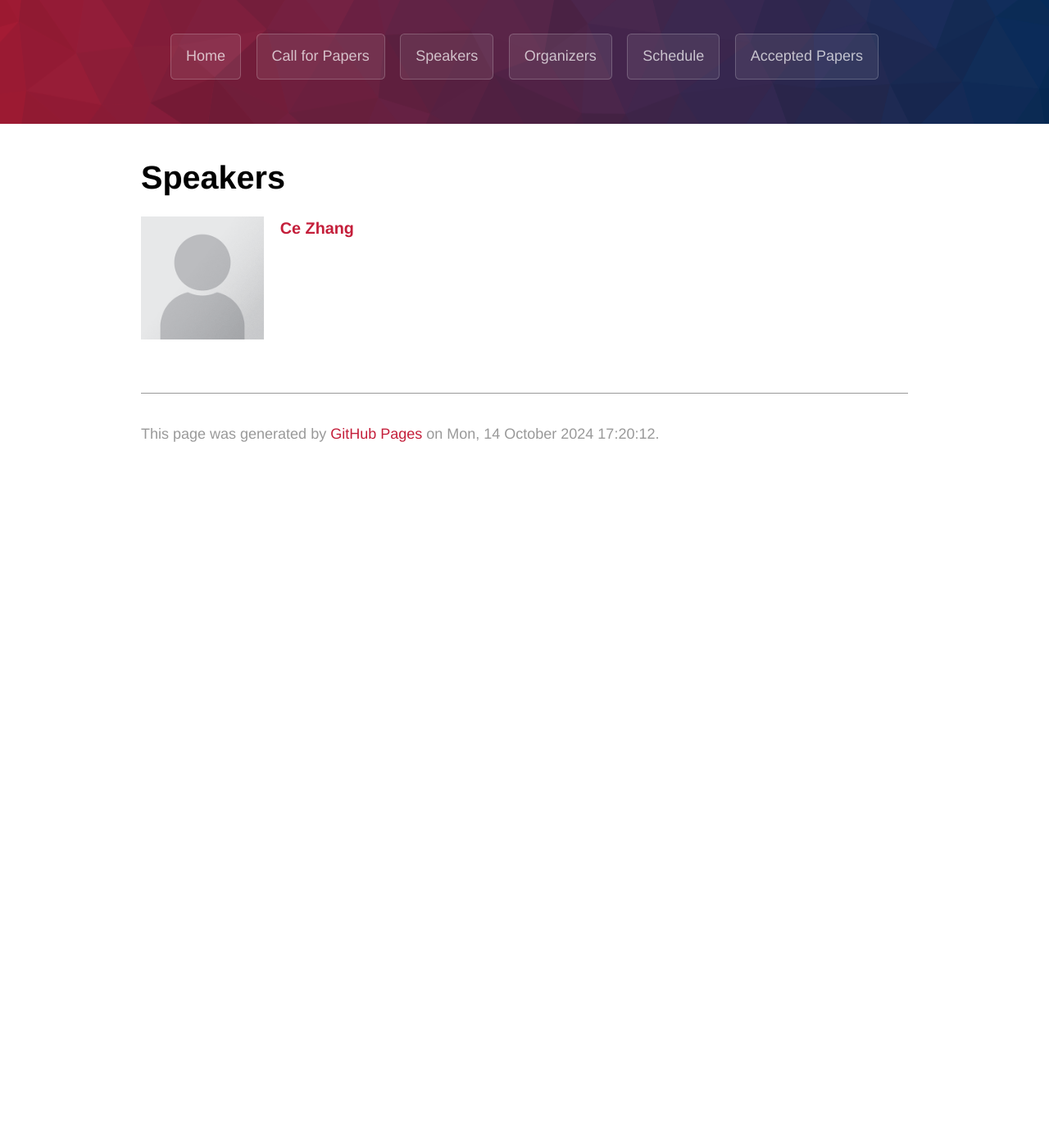
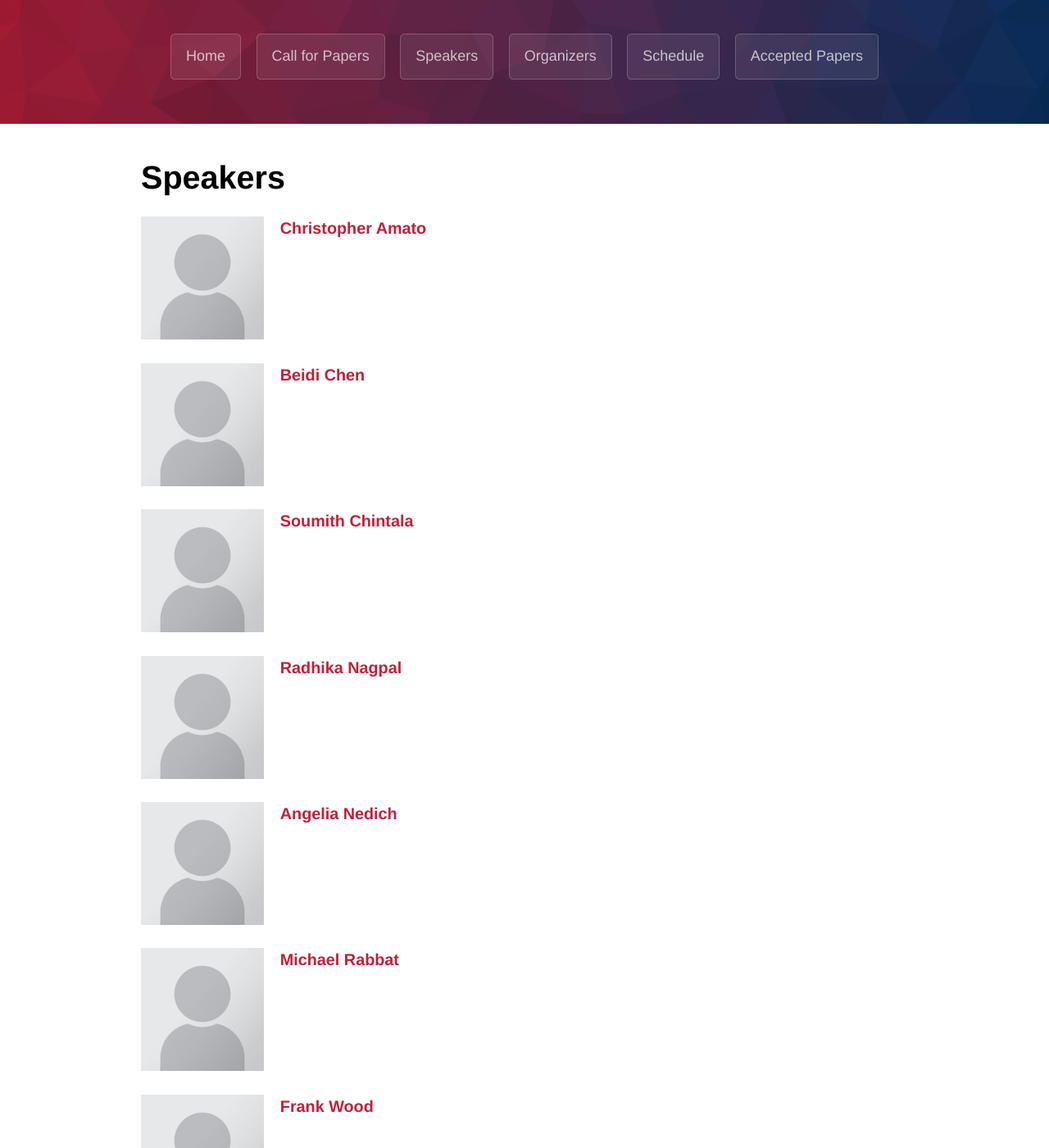
Before and after one commit to DDA-ICLR2025/site-public, a Jekyll site: the page built from speakers.md, in a window 1280 px wide and 1400 px high, scrolled down 302 px. Shown: the whole window at 82% size. Built offline with Jekyll 4.4.1, drawn with Linux system fonts in a browser that asks for light colours; some web fonts are replaced; our own code applies the rules of GitHub Pages for plain Markdown files; before the commit the page ends 900 px from its top, so only the background shows below that.

Commit message:
maint: updates speaker list

```diff
--- a/speakers.md
+++ b/speakers.md
@@ -5,6 +5,55 @@ layout: default
 # Speakers
 
 <div class='orgWrapper'>
+<img src="/assets/images/placeholder.png" alt="Christopher Amato" width="150" />
+<div class='bioWrapper'>
+[**Christopher Amato**]()
+</div>
+</div>
+
+<div class='orgWrapper'>
+<img src="/assets/images/placeholder.png" alt="Beidi Chen" width="150" />
+<div class='bioWrapper'>
+[**Beidi Chen**]()
+</div>
+</div>
+
+<div class='orgWrapper'>
+<img src="/assets/images/placeholder.png" alt="Soumith Chintala" width="150" />
+<div class='bioWrapper'>
+[**Soumith Chintala**]()
+</div>
+</div>
+
+<div class='orgWrapper'>
+<img src="/assets/images/placeholder.png" alt="Radhika Nagpal" width="150" />
+<div class='bioWrapper'>
+[**Radhika Nagpal**]()
+</div>
+</div>
+
+<div class='orgWrapper'>
+<img src="/assets/images/placeholder.png" alt="Angela Nedich" width="150" />
+<div class='bioWrapper'>
+[**Angelia Nedich**]()
+</div>
+</div>
+
+<div class='orgWrapper'>
+<img src="/assets/images/placeholder.png" alt="Michael Rabbat" width="150" />
+<div class='bioWrapper'>
+[**Michael Rabbat**]()
+</div>
+</div>
+
+<div class='orgWrapper'>
+<img src="/assets/images/placeholder.png" alt="Frank Wood" width="150" />
+<div class='bioWrapper'>
+[**Frank Wood**]()
+</div>
+</div>
+
+<div class='orgWrapper'>
 <img src="/assets/images/placeholder.png" alt="Ce Zhang" width="150" />
 <div class='bioWrapper'>
 [**Ce Zhang**]()
```
